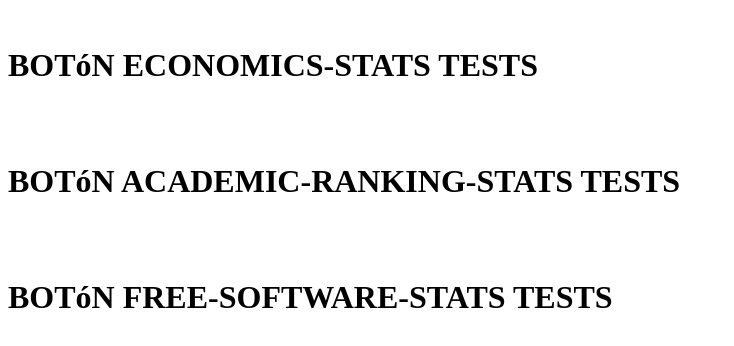
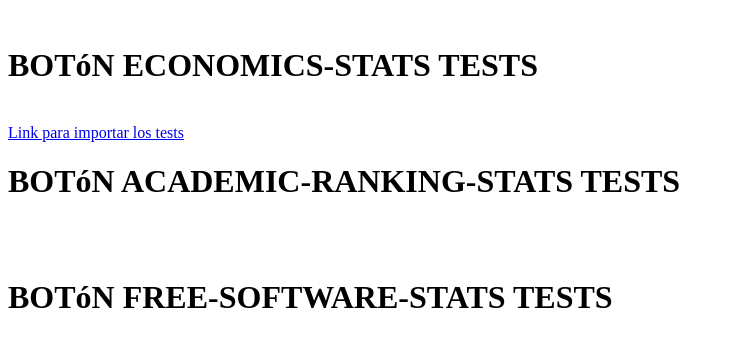
Before and after one commit to SOS1617/SOS1617-12, a website: page public/tests.html in a window 1280 px wide. Shown: the whole page, without its empty margins (0-734 px from the left). Drawn offline with Linux system fonts and the light colour scheme.

Commit message:
Automatic deploy to Heroku

```diff
--- a/public/tests.html
+++ b/public/tests.html
@@ -15,7 +15,7 @@
                 ));
               }(window, document, "_pm", "PostmanRunObject", "https://run.pstmn.io/button.js"));
             </script>
-
+            <a href="https://www.getpostman.com/collections/a6203e518ddc76686a7a">Link para importar los tests</a>
             <br><h1>BOTóN ACADEMIC-RANKING-STATS TESTS</h1><br>
 
             <br><h1>BOTóN FREE-SOFTWARE-STATS TESTS</h1><br>
```
